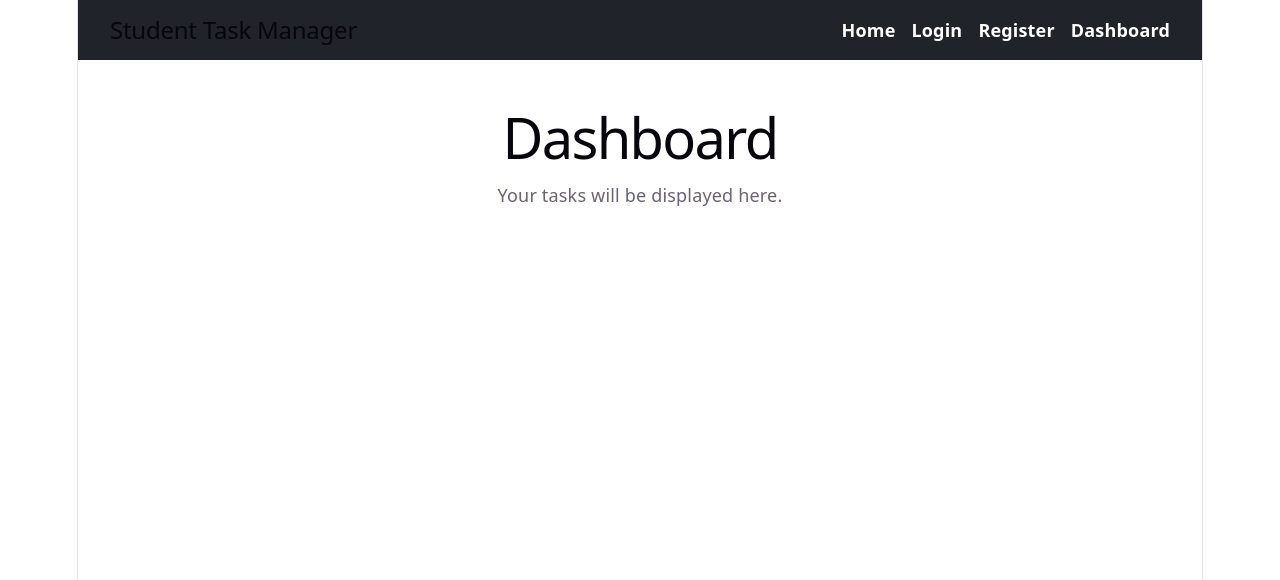
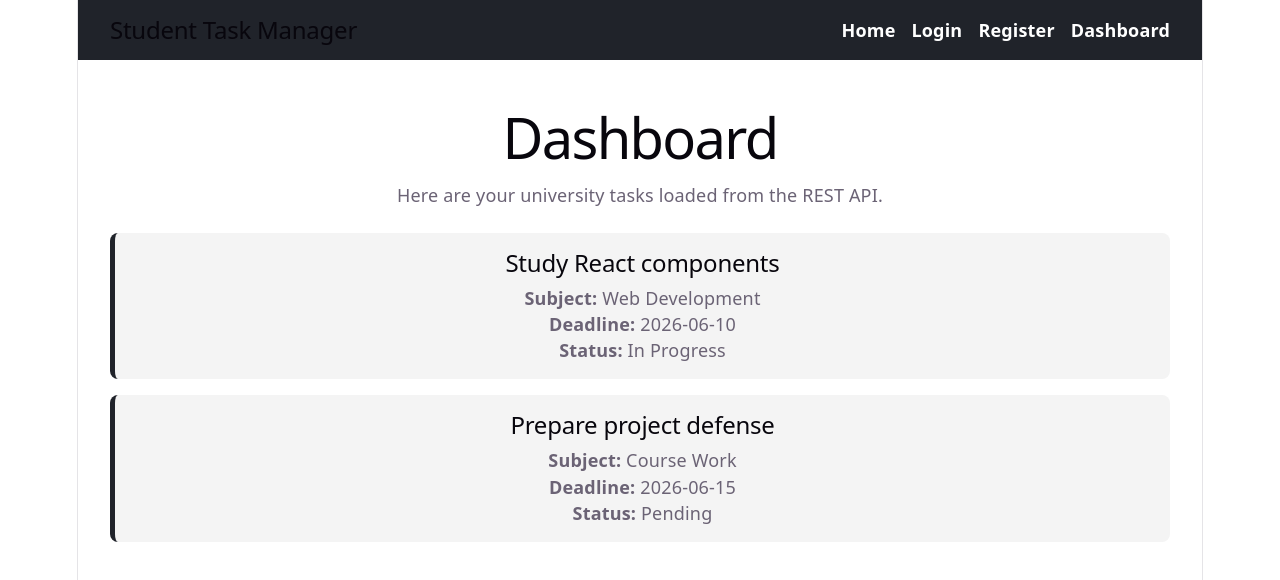
Before and after one commit to vikret/react-coursework-task-manager, a React (Vite) app: page /dashboard in a window 1280 px wide. Shown: the top 580 px of the page. Built offline with nearby package versions, Linux system fonts and the light colour scheme; data requests are answered from the project's data file.

Commit message:
Fetch tasks from REST API

```diff
--- a/src/App.css
+++ b/src/App.css
@@ -72,3 +72,19 @@
   margin-top: 16px;
   font-weight: bold;
 }
+.task-list {
+  display: grid;
+  gap: 16px;
+  margin-top: 24px;
+}
+
+.task-card {
+  background-color: #f4f4f4;
+  border-left: 5px solid #20232a;
+  padding: 16px;
+  border-radius: 8px;
+}
+
+.task-card h2 {
+  margin-top: 0;
+}
--- a/src/pages/Dashboard.jsx
+++ b/src/pages/Dashboard.jsx
@@ -1,8 +1,41 @@
+import { useEffect, useState } from 'react'
+
 function Dashboard() {
+  const [tasks, setTasks] = useState([])
+  const [loading, setLoading] = useState(true)
+
+  useEffect(() => {
+    fetch('http://localhost:3001/tasks')
+      .then((response) => response.json())
+      .then((data) => {
+        setTasks(data)
+        setLoading(false)
+      })
+      .catch((error) => {
+        console.error('Error loading tasks:', error)
+        setLoading(false)
+      })
+  }, [])
+
+  if (loading) {
+    return <p>Loading tasks...</p>
+  }
+
   return (
     <section>
       <h1>Dashboard</h1>
-      <p>Your tasks will be displayed here.</p>
+      <p>Here are your university tasks loaded from the REST API.</p>
+
+      <div className="task-list">
+        {tasks.map((task) => (
+          <div className="task-card" key={task.id}>
+            <h2>{task.title}</h2>
+            <p><strong>Subject:</strong> {task.subject}</p>
+            <p><strong>Deadline:</strong> {task.deadline}</p>
+            <p><strong>Status:</strong> {task.status}</p>
+          </div>
+        ))}
+      </div>
     </section>
   )
 }
```
